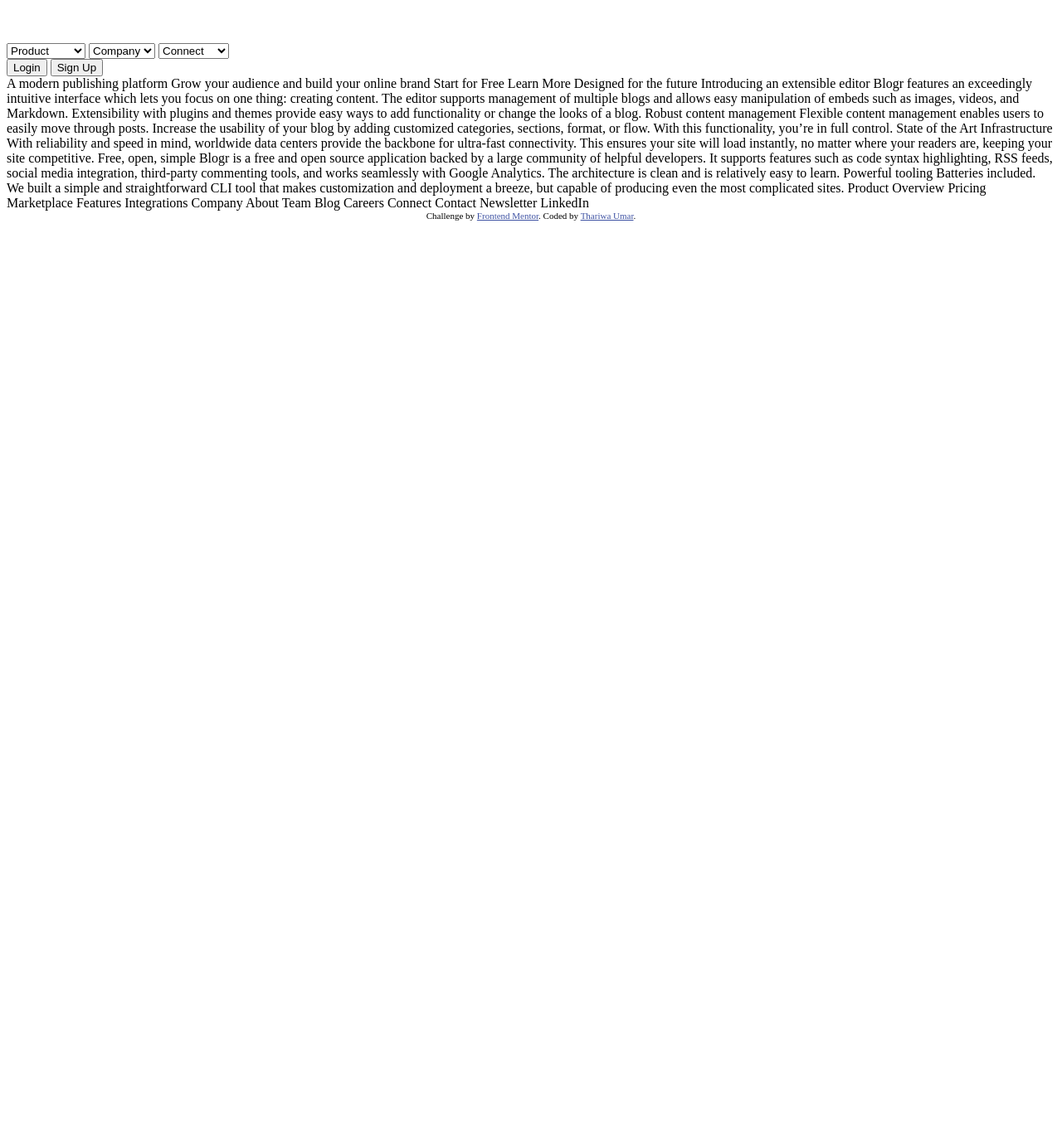
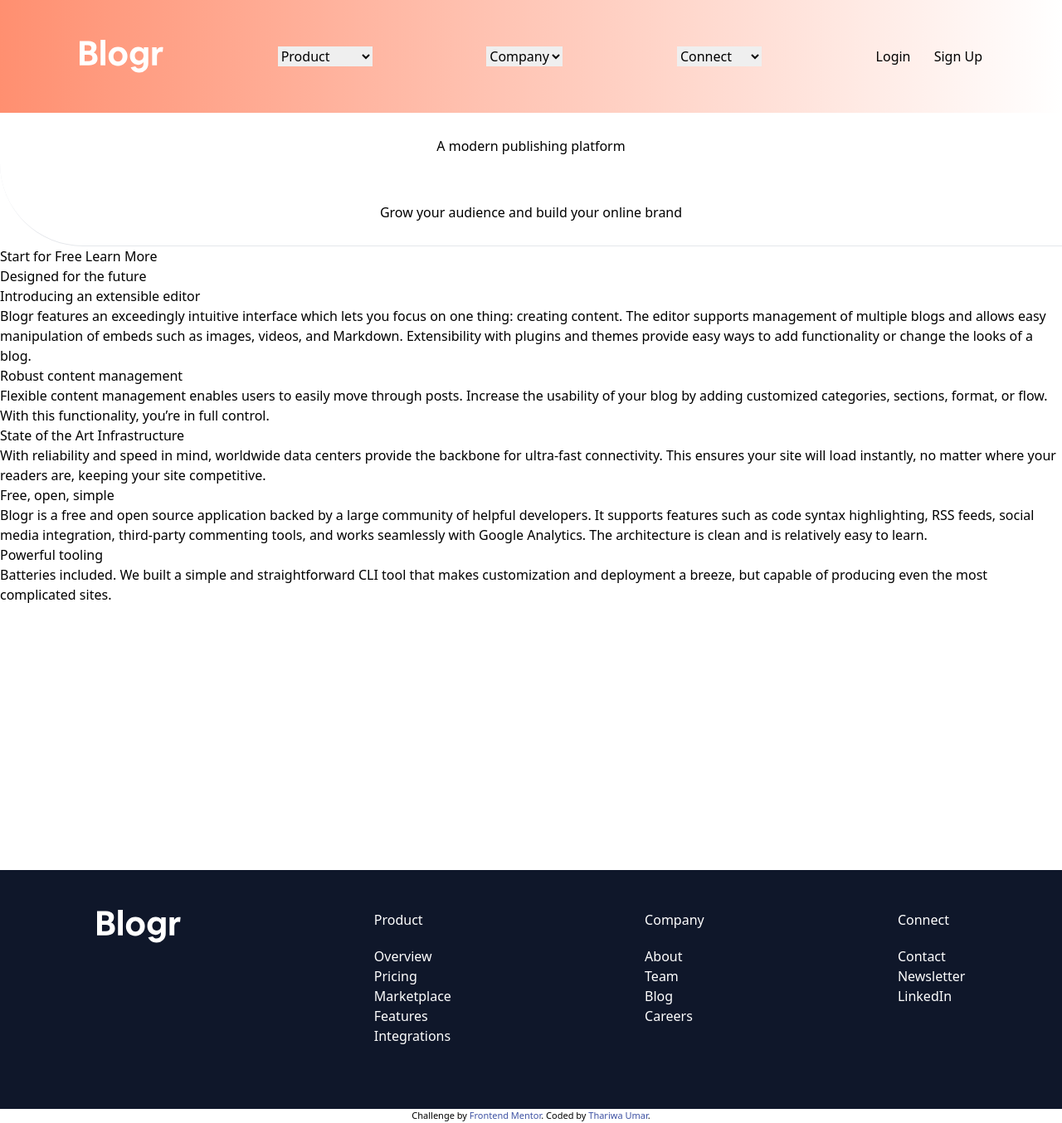
Before and after one commit to coderitec/Blogr-page, a website: page index.html in a window 1280 px wide. Shown: the whole page at 83% size. Before the commit the page ends 800 px from the top, so only its background shows below. Drawn offline with Linux system fonts and the light colour scheme.

Commit message:
feat:Blogr page

```diff
--- a/index.html
+++ b/index.html
@@ -5,7 +5,7 @@
   <meta name="viewport" content="width=device-width, initial-scale=1.0"> <!-- displays site properly based on user's device -->
 
   <link rel="icon" type="image/png" sizes="32x32" href="./images/favicon-32x32.png">
-  <link rel="stylesheet" href="./">
+  <link rel="stylesheet" href="./dist/output.css">
 
   <title>Frontend Mentor | [Blogr]</title>
 
@@ -16,7 +16,7 @@
   </style>
 </head>
 <body>
-    <nav class="flex flex-row justify-between items-center px-24 py-12 h-14">
+    <nav class="flex flex-row justify-between items-center px-24 py-12 h-47 bg-gradient-to-r from-[hsl(13,100%,72%)]">
       <div class="flex items-center space-x-16">
         <img src="./Media/logo.svg" alt="blogr">
       </div>
@@ -51,63 +51,85 @@
 
     </nav>
 
-
-
-
-
-
-  A modern publishing platform
-  Grow your audience and build your online brand
-
-  Start for Free
-  Learn More
-
+    <main>
+      <div class="border-b-1 border-b rounded-bl-[100px] bg-gradient-to-r from-[hsl(18,97%,46%)] to[hsl(353,100%, )]">
+      <h3 class="flex justify-center items-center py-7">A modern publishing platform</h3>
+      <p class="flex justify-center items-center py-7"> Grow your audience and build your online brand</p>
+      </div>
+      <div>
+        <button >Start for Free</button>
+        <button>Learn More</button>
+      </div>
+      <div>
+        <h3>
           Designed for the future
-
-  Introducing an extensible editor
-  Blogr features an exceedingly intuitive interface which lets you focus on one thing: creating content.
+        </h3>
+      </div>
+      <div>
+        <h3> Introducing an extensible editor</h3>
+        <p>  Blogr features an exceedingly intuitive interface which lets you focus on one thing: creating content.
           The editor supports management of multiple blogs and allows easy manipulation of embeds such as images,
           videos, and Markdown. Extensibility with plugins and themes provide easy ways to add functionality or
           change the looks of a blog.
-
-  Robust content management
+        </p>
+          <h3>Robust content management </h3>
+          <p>
             Flexible content management enables users to easily move through posts. Increase the usability of your blog
             by adding customized categories, sections, format, or flow. With this functionality, you’re in full control.
-
-  State of the Art Infrastructure
+          </p>
+          <h3>State of the Art Infrastructure</h3>
+          <p>
             With reliability and speed in mind, worldwide data centers provide the backbone for ultra-fast connectivity.
             This ensures your site will load instantly, no matter where your readers are, keeping your site competitive.
-
-  Free, open, simple
+          </p>
+          <h3>Free, open, simple</h3>
+          <p>
             Blogr is a free and open source application backed by a large community of helpful developers. It supports
             features such as code syntax highlighting, RSS feeds, social media integration, third-party commenting tools,
             and works seamlessly with Google Analytics. The architecture is clean and is relatively easy to learn.
-
-  Powerful tooling
+          </p>
+          <h3>  Powerful tooling</h3>
+          <p>
             Batteries included. We built a simple and straightforward CLI tool that makes customization and deployment a breeze, but
             capable of producing even the most complicated sites.
+          </p>
+      </div>
+    </main>
+    <footer class="mt-80 text-white bg-slate-900">
+      <div class="mt-40 h-72 pt-12 rounded-tr-[100px]">
+        <section class="flex justify-around">
+          <img src="./Media/logo.svg" alt="blogr" class="h-10">
 
-  Product
-
-  Overview
-  Pricing
-  Marketplace
-  Features
-  Integrations
-
-  Company
-
-  About
-  Team
-  Blog
-  Careers
-
-  Connect
-
-  Contact
-  Newsletter
-  LinkedIn
-
+          <nav>
+            <ul>
+              <li class="mb-5">Product</li>
+              <li>Overview</li>
+              <li>Pricing</li>
+              <li>Marketplace</li>
+              <li>Features</li>
+              <li>Integrations</li>
+            </ul>
+          </nav>
+            <nav>
+              <ul>
+                <li class="mb-5">Company</li>
+                <li>About</li>
+                <li>Team</li>
+                <li>Blog</li>
+                <li>Careers</li>
+              </ul>
+            </nav>
+            <nav>
+              <ul>
+                <li class="mb-5">Connect</li>
+                <li>Contact</li>
+                <li>Newsletter</li>
+                <li>LinkedIn</li>
+              </ul>
+            </nav>
+            </section>
+      </div>
+    </footer>
   <div class="attribution">
     Challenge by <a href="https://www.frontendmentor.io?ref=challenge" target="_blank">Frontend Mentor</a>.
     Coded by <a href="#">Thariwa Umar</a>.
--- a/package.json
+++ b/package.json
@@ -4,9 +4,10 @@
   "description": "This is a mini project",
   "main": "index.js",
   "scripts": {
-    "test": "echo \"Error: no test specified\" && exit 1"
+    "test": "echo \"Error: no test specified\" && exit 1",
+    "dev": "tailwindcss -i ./style.css -o ./dist/output.css --watch"
   },
-  "author": "",
+  "author": "Thariwa Umar",
   "license": "ISC",
   "devDependencies": {
     "tailwindcss": "^3.3.1"
--- /dev/null
+++ b/style.css
@@ -0,0 +1,3 @@
+@tailwind base;
+@tailwind components;
+@tailwind utilities;
```
Also changed, not shown: clock.html (added, +36 -0 lines), dist/output.css (added). Lines whose indentation alone changed are shown as unchanged.
